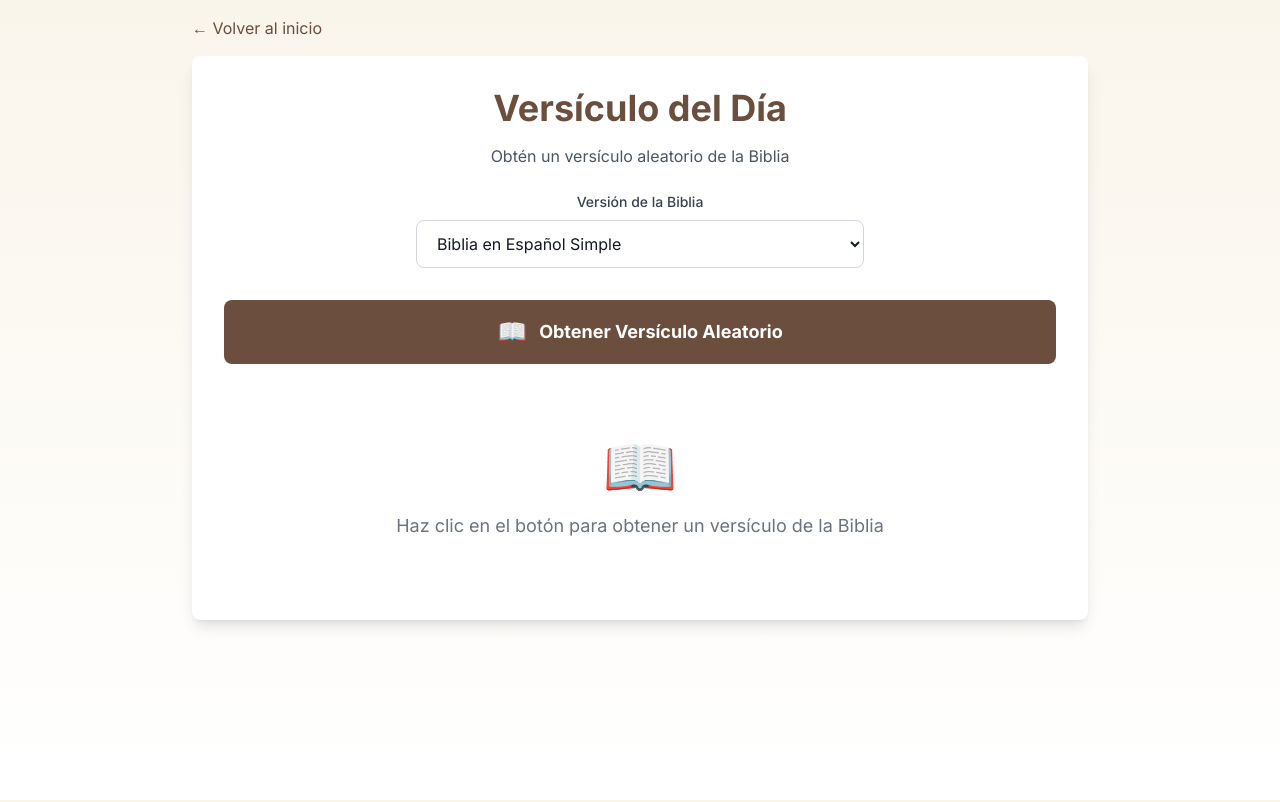
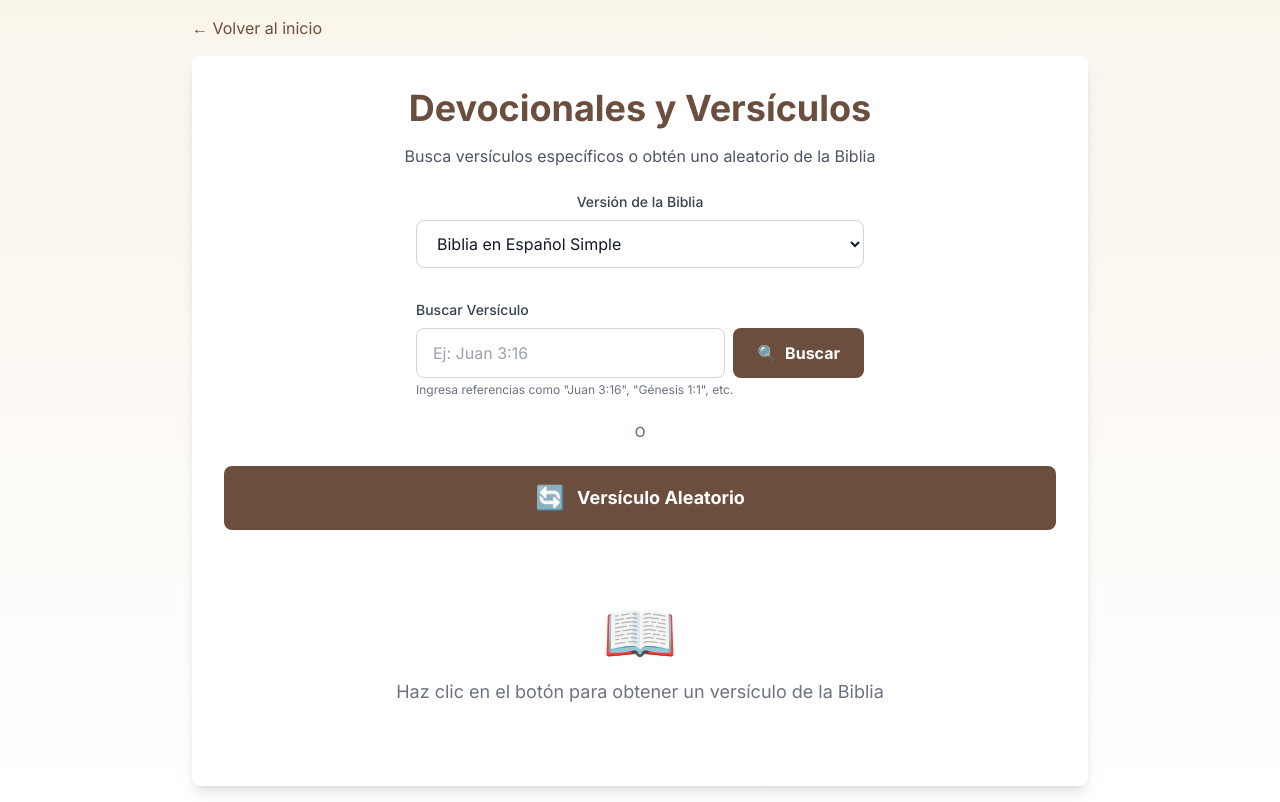
Before and after one commit to judmontoyaso/selapp, a Next.js app: page /devotionals in a window 1280 px wide. Built offline with nearby package versions, Linux system fonts and the light colour scheme.

Commit message:
feat: Add verse search functionality and enhance devotional page layout

```diff
--- /dev/null
+++ b/src/app/api/devotionals/search/route.ts
@@ -0,0 +1,43 @@
+import { NextResponse } from 'next/server';
+
+export async function GET(request: Request) {
+  const { searchParams } = new URL(request.url);
+  const q = searchParams.get('q');
+
+  if (!q) {
+    return NextResponse.json({ error: 'Parámetro q requerido' }, { status: 400 });
+  }
+
+  try {
+    const apiUrl = `https://rest.api.bible/v1/bibles/b32b9d1b64b4ef29-01/search?query=${q}`;
+
+    const response = await fetch(apiUrl, {
+      headers: {
+        'api-key': 'C1bni7FKP533XUjJ1Et52'
+      }
+    });
+
+    if (!response.ok) {
+      throw new Error(`API error: ${response.status}`);
+    }
+
+    const data = await response.json();
+
+    if (!data.data?.passages?.length) {
+      return NextResponse.json({ error: 'Versículo no encontrado' }, { status: 404 });
+    }
+
+    const passage = data.data.passages[0];
+
+    return NextResponse.json({
+      reference: passage.reference,
+      text: passage.content,
+      version: 'simple',
+      translation: 'The Holy Bible in Simple Spanish'
+    });
+
+  } catch (error) {
+    console.error('Error:', error);
+    return NextResponse.json({ error: 'Error interno' }, { status: 500 });
+  }
+}
--- a/src/app/devotionals/page.tsx
+++ b/src/app/devotionals/page.tsx
@@ -48,6 +48,8 @@
   const [loadingVerse, setLoadingVerse] = useState(false);
   const [selectedVersion, setSelectedVersion] = useState('simple');
   const [currentVerseInfo, setCurrentVerseInfo] = useState<{book: string, chapter: number, verse: string} | null>(null);
+  const [searchQuery, setSearchQuery] = useState('');
+  const [searching, setSearching] = useState(false);
 
   const fetchRandomFavoriteVerse = async (version?: string) => {
     const versionToUse = version || selectedVersion;
@@ -82,6 +84,31 @@
     }
   };
 
+  const searchVerse = async () => {
+    if (!searchQuery.trim()) {
+      alert("Por favor ingresa una referencia bíblica (ej: Juan 3:16)");
+      return;
+    }
+
+    setSearching(true);
+    try {
+      const response = await fetch(`/api/devotionals/search?q=${encodeURIComponent(searchQuery)}&version=${selectedVersion}`);
+      const data = await response.json();
+
+      if (response.ok) {
+        setFavoriteVerse(data);
+        setCurrentVerseInfo(null); // Limpiar info del versículo actual ya que es una búsqueda nueva
+      } else {
+        alert(data.error || "Error al buscar versículo");
+      }
+    } catch (error) {
+      console.error("Error searching verse:", error);
+      alert("Error al buscar versículo");
+    } finally {
+      setSearching(false);
+    }
+  };
+
   return (
     <div className="min-h-screen bg-gradient-to-b from-selapp-beige to-white dark:from-gray-900 dark:to-gray-800 p-4">
       <div className="container mx-auto max-w-4xl">
@@ -92,10 +119,10 @@
         <div className="bg-white dark:bg-gray-800 rounded-lg shadow-lg p-8">
           <div className="text-center mb-8">
             <h1 className="text-4xl font-bold mb-4 text-selapp-brown dark:text-selapp-beige">
-              Versículo del Día
+              Devocionales y Versículos
             </h1>
             <p className="text-gray-600 dark:text-gray-300 mb-6">
-              Obtén un versículo aleatorio de la Biblia
+              Busca versículos específicos o obtén uno aleatorio de la Biblia
             </p>
 
             <div className="max-w-md mx-auto mb-6">
@@ -124,6 +151,47 @@
             </div>
           </div>
 
+          {/* Campo de búsqueda */}
+          <div className="max-w-md mx-auto mb-6">
+            <label htmlFor="verse-search" className="block text-sm font-medium text-gray-700 dark:text-gray-300 mb-2">
+              Buscar Versículo
+            </label>
+            <div className="flex gap-2">
+              <input
+                id="verse-search"
+                type="text"
+                value={searchQuery}
+                onChange={(e) => setSearchQuery(e.target.value)}
+                placeholder="Ej: Juan 3:16"
+                className="flex-1 px-4 py-3 border border-gray-300 dark:border-gray-600 rounded-lg bg-white dark:bg-gray-700 text-gray-900 dark:text-gray-100 focus:ring-2 focus:ring-selapp-brown focus:border-transparent transition-colors"
+                onKeyPress={(e) => e.key === 'Enter' && searchVerse()}
+              />
+              <button
+                onClick={searchVerse}
+                disabled={searching}
+                className="bg-selapp-brown hover:bg-selapp-brown/90 text-white font-bold py-3 px-6 rounded-lg transition-colors disabled:opacity-50 flex items-center gap-2"
+              >
+                {searching ? (
+                  <span className="animate-spin">⏳</span>
+                ) : (
+                  <span>🔍</span>
+                )}
+                Buscar
+              </button>
+            </div>
+            <p className="text-xs text-gray-500 dark:text-gray-400 mt-1">
+              Ingresa referencias como "Juan 3:16", "Génesis 1:1", etc.
+            </p>
+          </div>
+
+          <div className="flex items-center justify-center mb-6">
+            <div className="flex items-center space-x-4">
+              <div className="h-px bg-gray-300 dark:bg-gray-600 flex-1"></div>
+              <span className="text-gray-500 dark:text-gray-400 text-sm font-medium">O</span>
+              <div className="h-px bg-gray-300 dark:bg-gray-600 flex-1"></div>
+            </div>
+          </div>
+
           <button
             onClick={() => fetchRandomFavoriteVerse()}
             disabled={loadingVerse}
@@ -136,8 +204,8 @@
               </>
             ) : (
               <>
-                <span className="text-2xl">📖</span>
-                Obtener Versículo Aleatorio
+                <span className="text-2xl">🔄</span>
+                Versículo Aleatorio
               </>
             )}
           </button>
--- a/src/lib/prisma.ts
+++ b/src/lib/prisma.ts
@@ -7,26 +7,15 @@
 // Configurar la URL de la base de datos para entornos serverless
 const databaseUrl = process.env.DATABASE_URL
 const isServerless = process.env.VERCEL || process.env.NETLIFY || process.env.AWS_LAMBDA_FUNCTION_NAME
-const isDevelopment = process.env.NODE_ENV === 'development'
 
-// En entornos serverless o desarrollo, agregar parámetros para evitar problemas con prepared statements
-const connectionUrl = (isServerless || isDevelopment) && databaseUrl
+// En entornos serverless, agregar parámetros para evitar problemas con prepared statements
+const connectionUrl = isServerless && databaseUrl
   ? `${databaseUrl}?pgbouncer=true&connect_timeout=15&prepared_statements=false`
   : databaseUrl
 
-// En desarrollo, no reutilizar la instancia global para evitar problemas con prepared statements
-const shouldReuseClient = !isDevelopment
-
-export const prisma = shouldReuseClient
-  ? (globalForPrisma.prisma ?? new PrismaClient({
-      log: process.env.NODE_ENV === 'development' ? ['query', 'error', 'warn'] : ['error'],
-      datasources: {
-        db: {
-          url: connectionUrl,
-        },
-      },
-    }))
-  : new PrismaClient({
+export const prisma =
+  globalForPrisma.prisma ??
+  new PrismaClient({
     log: process.env.NODE_ENV === 'development' ? ['query', 'error', 'warn'] : ['error'],
     datasources: {
       db: {
@@ -35,10 +24,8 @@
     },
   })
 
-// Solo reutilizar en producción/serverless
-if (shouldReuseClient) {
+// En TODAS las env (incluyendo producción), reutiliza la instancia
 globalForPrisma.prisma = prisma
-}
 
 // Función helper para manejar errores de prepared statements
 export async function safeQuery<T>(query: () => Promise<T>): Promise<T> {
```
Also changed, not shown: check_books.js (added, +21 -0 lines), 1 other file (tests, documents, lock files or other folders). Lines whose indentation alone changed are shown as unchanged.
